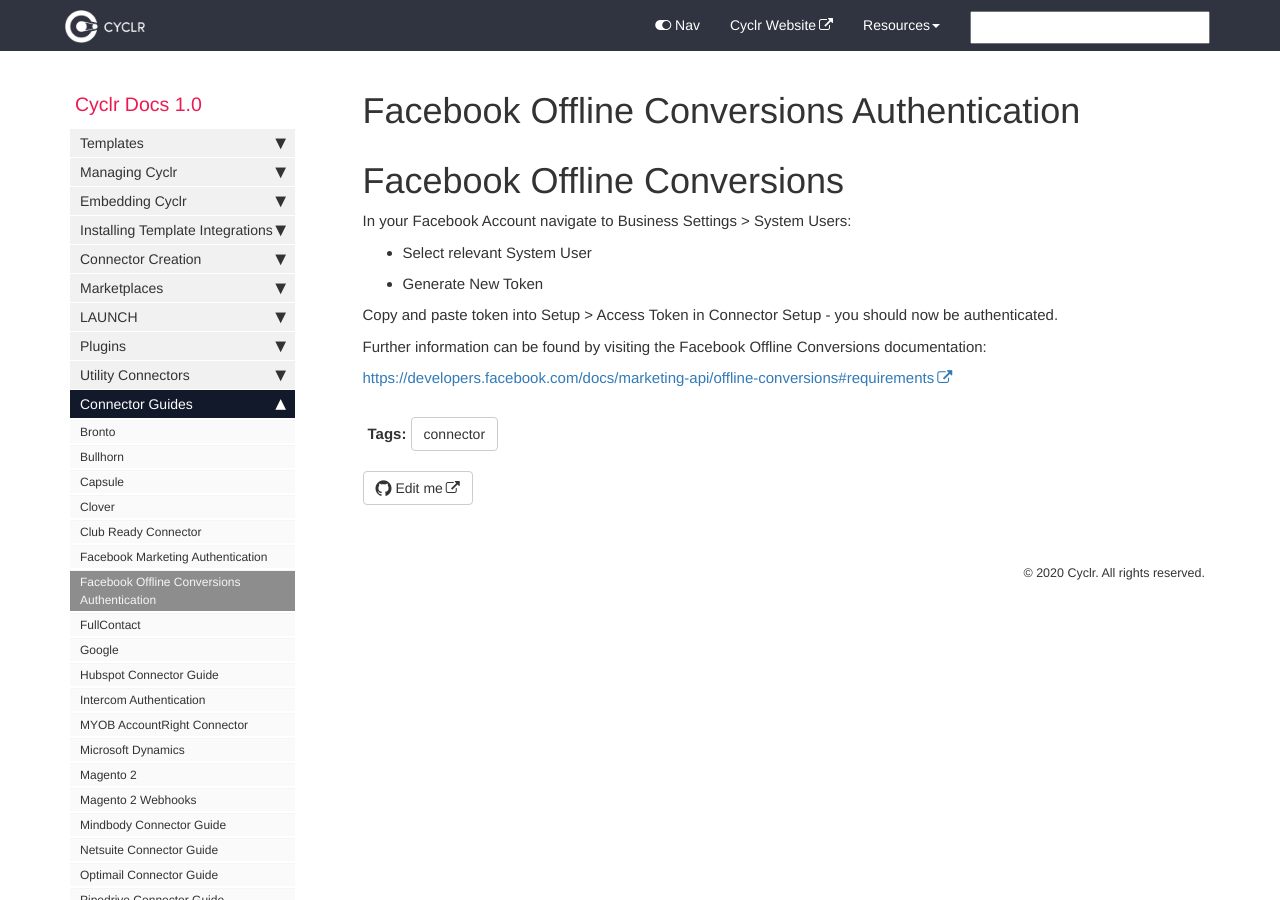
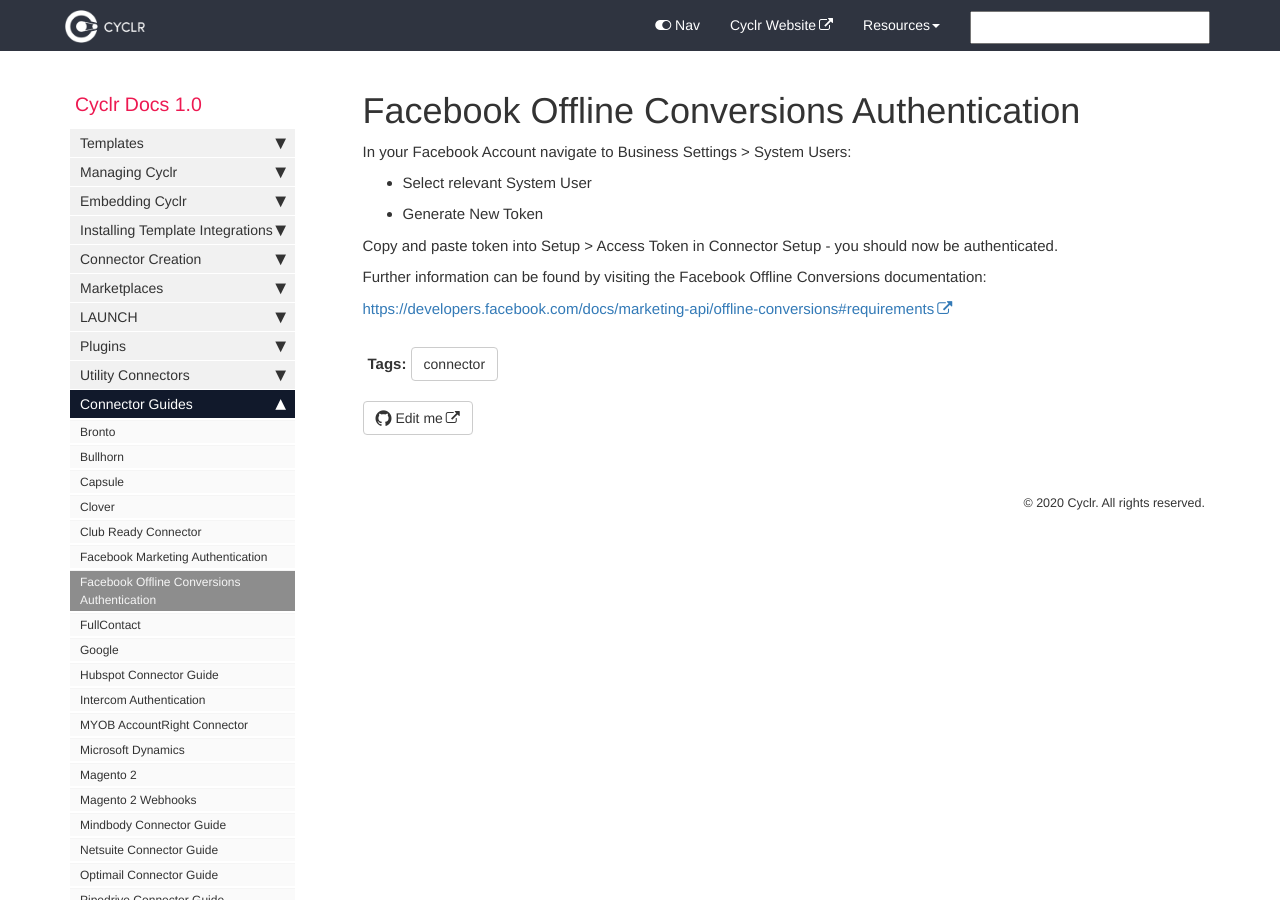
Before and after one commit to sneakysneak/docs, a Jekyll site: the page built from pages/connector-authentication/facebook-offline-conversions.md, in a window 1280 px wide. Built offline with Jekyll 4.4.1, drawn with Linux system fonts in a browser that asks for light colours; comment, search, counter and statistics services are not loaded.

Commit message:
Update facebook-offline-conversions.md

```diff
--- a/pages/connector-authentication/facebook-offline-conversions.md
+++ b/pages/connector-authentication/facebook-offline-conversions.md
@@ -4,8 +4,6 @@ sidebar: cyclr_sidebar
 permalink: facebook-offline-conversions-connector
 tags: [connector]
 ---
-
-# Facebook Offline Conversions #
 
 In your Facebook Account navigate to Business Settings > System Users:
 
```
